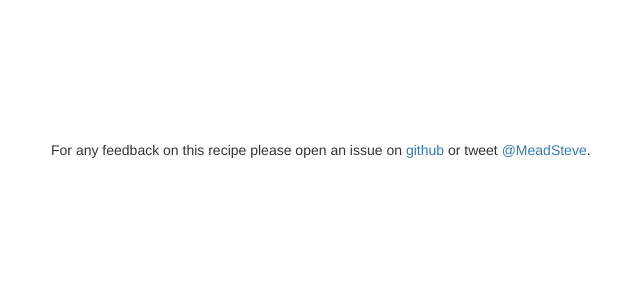
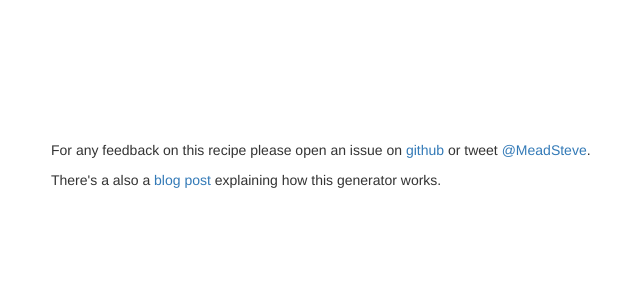
Before and after one commit to meadsteve/british_food_generator, a FastAPI app: template templates/british_food.html in a window 1280 px wide. Shown: the top 300 px of the page, without its empty margins (24-664 px from the left). Run offline with FastAPI, Linux system fonts and the light colour scheme; the template is opened without the code that fills it, so the values that code supplies are empty; some libraries are stand-ins or nearby versions.

Commit message:
blogpost link

```diff
--- a/templates/british_food.html
+++ b/templates/british_food.html
@@ -34,9 +34,17 @@
                 </div>
             </div>
             <footer>
-                For any feedback on this recipe please open an issue on
-                <a href="https://github.com/meadsteve/british_food_generator">github</a>
-                or tweet <a href="http://twitter.com/meadsteve">@MeadSteve</a>.
+                <p>
+                    For any feedback on this recipe please open an issue on
+                    <a href="https://github.com/meadsteve/british_food_generator">github</a>
+                    or tweet <a href="http://twitter.com/meadsteve">@MeadSteve</a>.
+                </p>
+                <p>
+                    There's a also a
+                    <a href=" https://blog.meadsteve.dev/programming/2020/02/27/british-food-generator/">blog post</a>
+                    explaining how this generator works.
+                </p>
+
             </footer>
         </div>
     </body>
```
